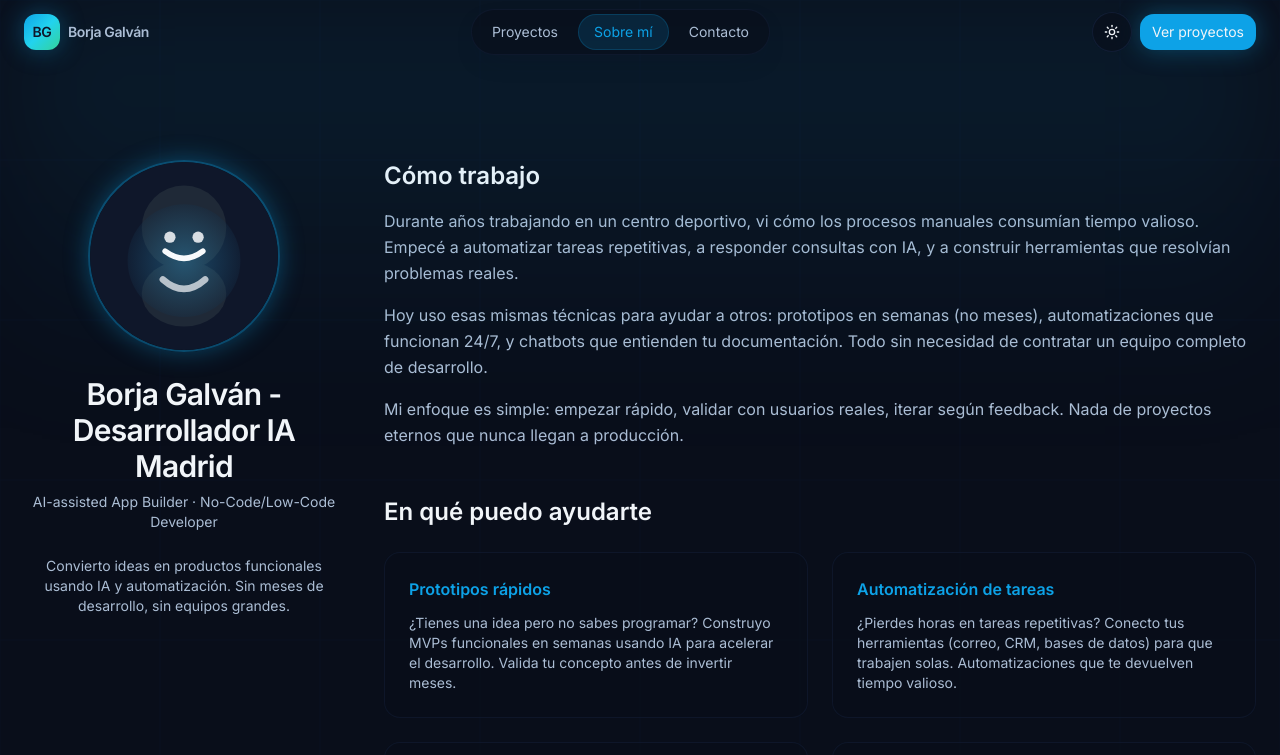
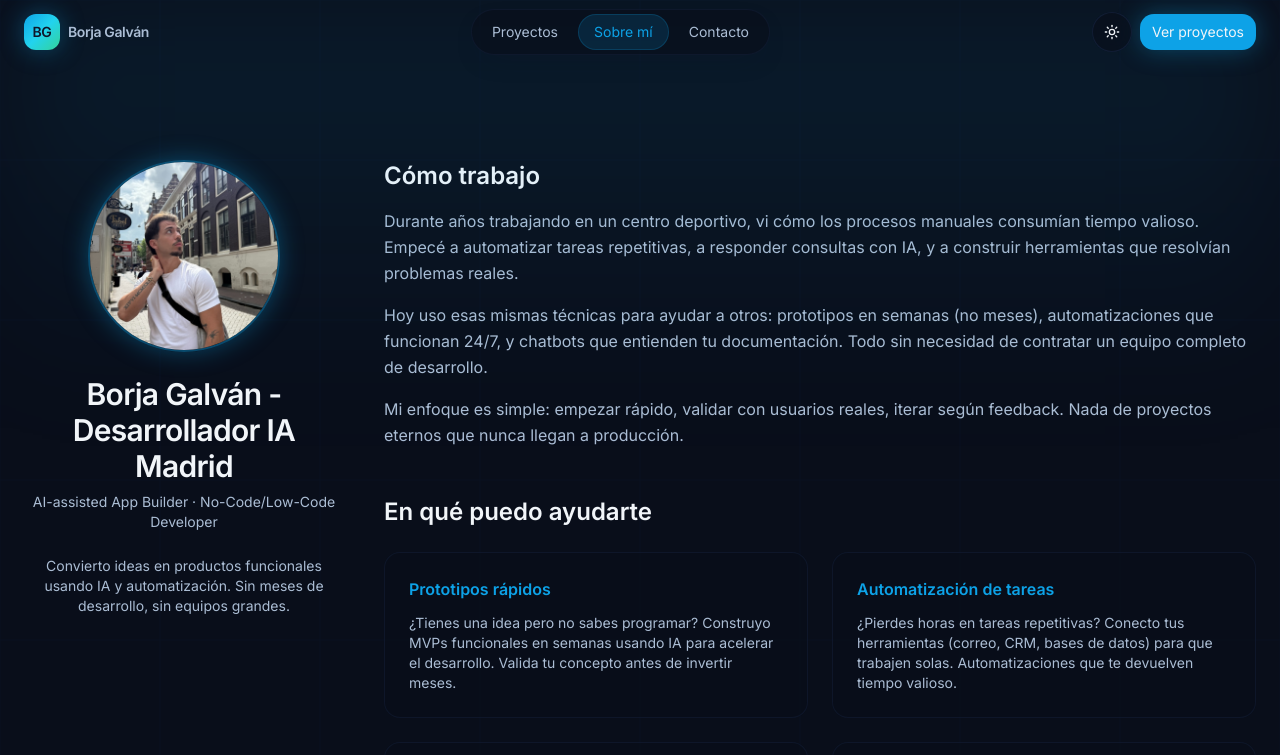
Before and after one commit to notcapi/portafolio, a Next.js app: page /about in a window 1280 px wide. Shown: the top 755 px of the page. Built offline with nearby package versions, Linux system fonts and the light colour scheme.

Commit message:
style: update about page profile picture

```diff
--- a/app/(routes)/about/page.tsx
+++ b/app/(routes)/about/page.tsx
@@ -68,7 +68,7 @@ export default function AboutPage() {
         >
           <div className="relative h-48 w-48 overflow-hidden rounded-full border-2 border-primary/40 shadow-glow">
             <Image
-              src="/avatar.svg"
+              src="/avatar.jpg"
               alt="Retrato de Borja Galván"
               fill
               className="object-cover"
```
Also changed, not shown: public/avatar.jpg (added).
